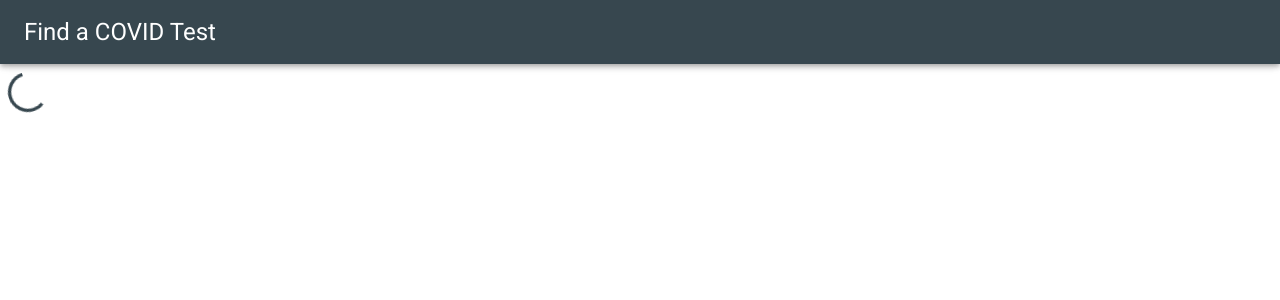
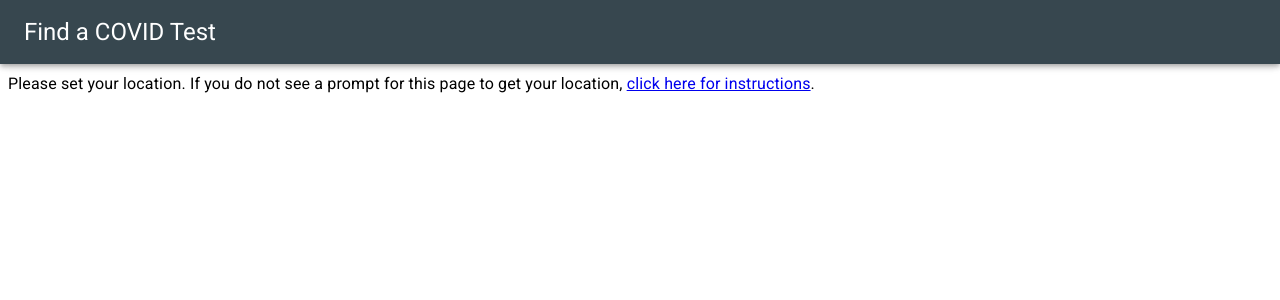
Before and after one commit to livgust/covid-test-locator-front-end, a React (Create React App) app: page / in a window 1280 px wide. Shown: the top 300 px of the page. Built offline with nearby package versions, Linux system fonts and the light colour scheme; no server answers.

Commit message:
feat: add user location

```diff
--- a/mock-server/routes.json
+++ b/mock-server/routes.json
@@ -1,4 +1,4 @@
 {
-  "/places": "/places?_embed=reports",
+  "/places*": "/places?_embed=reports",
   "/searchGooglePlaces*": "/places?_embed=reports"
 }
--- a/src/AddReport/LocationSearch.tsx
+++ b/src/AddReport/LocationSearch.tsx
@@ -1,4 +1,4 @@
-import React, {useState} from 'react';
+import React, {useContext, useState} from 'react';
 import {
   Box,
   Button,
@@ -11,20 +11,18 @@ import {
 } from '@mui/material';
 import {addPlace, searchPlaces} from '../api';
 import {Place} from '../types';
+import {LocationContext} from '../App';
 
 /**
- * @param props Takes a latitude and longitude to enable nearby searching, and
- *   onPlaceSelect which returns the Place that is selected when it is chosen.
+ * @param props Takes onPlaceSelect which returns the Place that is selected
+ *   when it is chosen.
  * @returns React Component that allows you to search for a location and
  *   requests that the server add the location.
  */
-function LocationSearch(props: {
-  latitude: number;
-  longitude: number;
-  onPlaceSelect?: (place: Place) => any;
-}) {
+function LocationSearch(props: {onPlaceSelect?: (place: Place) => any}) {
   const [searchTerm, setSearchTerm] = useState<string>('');
   const [results, setResults] = useState<Place[]>([]);
+  const {latitude, longitude} = useContext(LocationContext)!;
   return (
     <>
       <Box sx={{display: 'flex', alignItems: 'center'}}>
@@ -37,8 +35,8 @@ function LocationSearch(props: {
         <Button
           disabled={!searchTerm}
           onClick={() => {
-            searchPlaces({...props, keyword: searchTerm}).then(response =>
-              setResults(response)
+            searchPlaces({latitude, longitude, keyword: searchTerm}).then(
+              response => setResults(response)
             );
             return false;
           }}
--- a/src/AddReport/index.tsx
+++ b/src/AddReport/index.tsx
@@ -19,11 +19,7 @@ function AddReport(props: {place?: Place; open: boolean; onClose: () => any}) {
         <DialogTitle>Add New Report</DialogTitle>
         <DialogContent>
           {!place ? (
-            <LocationSearch
-              longitude={0}
-              latitude={0}
-              onPlaceSelect={setPlace}
-            />
+            <LocationSearch onPlaceSelect={setPlace} />
           ) : (
             <ReportForm
               place={place}
--- a/src/App/index.tsx
+++ b/src/App/index.tsx
@@ -1,4 +1,4 @@
-import React, {useEffect, useState} from 'react';
+import React, {createContext, useEffect, useState} from 'react';
 import {
   AppBar,
   CircularProgress,
@@ -40,17 +40,21 @@ function Menu() {
   );
 }
 
+type userLocationType = {latitude: number; longitude: number} | undefined;
+
+export const LocationContext = createContext<userLocationType>(undefined);
+
 function MainComponent() {
   const [isLoading, setIsLoading] = useState(true);
   const [places, setPlaces] = useState<Place[]>([]);
   const [dialogOpen, setDialogOpen] = useState(false);
   const [dialogPlace, setDialogPlace] = useState<Place | undefined>();
-  const [userLocation, setUserLocation] =
-    useState<{lat: number; long: number}>();
+  const [userLocation, setUserLocation] = useState<userLocationType>();
 
   useEffect(() => {
     navigator.geolocation.getCurrentPosition(geo => {
-      setUserLocation({lat: geo.coords.latitude, long: geo.coords.longitude});
+      const {latitude, longitude} = geo.coords;
+      setUserLocation({latitude, longitude});
       setIsLoading(false);
       setPlaces([]);
     });
@@ -58,10 +62,14 @@ function MainComponent() {
 
   useEffect(() => {
     setIsLoading(true);
-    getPlaces().then(retrievedPlaces => {
-      setPlaces(retrievedPlaces);
+    if (userLocation) {
+      getPlaces(userLocation).then(retrievedPlaces => {
+        setPlaces(retrievedPlaces);
+        setIsLoading(false);
+      });
+    } else {
       setIsLoading(false);
-    });
+    }
     return;
   }, [userLocation]);
 
@@ -75,8 +83,8 @@ function MainComponent() {
     <div>
       {isLoading ? (
         <CircularProgress />
-      ) : userLocation && userLocation?.lat && userLocation?.long ? (
-        <>
+      ) : userLocation && userLocation?.latitude && userLocation?.longitude ? (
+        <LocationContext.Provider value={userLocation}>
           <Fab
             onClick={() => setDialogOpen(true)}
             color="primary"
@@ -100,9 +108,20 @@ function MainComponent() {
             Innovations, LLC. The information shown may be outdated or incorrect
             and is not sanctioned by any government entity.
           </Typography>
-        </>
+        </LocationContext.Provider>
       ) : (
-        <Typography>Please set your location.</Typography>
+        <Typography>
+          Please set your location. If you do not see a prompt for this page to
+          get your location,{' '}
+          <a
+            href="https://www.lifewire.com/denying-access-to-your-location-4027789"
+            target="_blank"
+            rel="noreferrer"
+          >
+            click here for instructions
+          </a>
+          .
+        </Typography>
       )}
     </div>
   );
--- a/src/api/index.ts
+++ b/src/api/index.ts
@@ -1,7 +1,36 @@
 import {Place, Report} from '../types';
 
-export const getPlaces = async (): Promise<Place[]> => {
-  const response = await fetch(`${process.env.REACT_APP_SERVER_URL}/places`);
+export const getPlaces = async ({
+  latitude,
+  longitude,
+}: {
+  latitude: number;
+  longitude: number;
+}): Promise<Place[]> => {
+  const response = await fetch(
+    `${process.env.REACT_APP_SERVER_URL}/places?latitude=${latitude}&longitude=${longitude}`
+  );
+  return response.json();
+};
+
+// https://developers.google.com/maps/documentation/places/web-service/search-nearby#PlaceSearchRequests
+// on server-side, map to Place with ID & report(s) if we have it, without ID if we don't.
+export const searchPlaces = async ({
+  latitude,
+  longitude,
+  keyword,
+}: {
+  latitude: number;
+  longitude: number;
+  keyword: string;
+}): Promise<Place[]> => {
+  const body = new URLSearchParams({
+    location: `${latitude},${longitude}`,
+    keyword,
+  }).toString();
+  const response = await fetch(
+    `${process.env.REACT_APP_SERVER_URL}/searchGooglePlaces?${body}`
+  );
   return response.json();
 };
 
@@ -42,24 +71,3 @@ export const addReport = async (report: Report): Promise<void> => {
   });
   return;
 };
-
-// https://developers.google.com/maps/documentation/places/web-service/search-nearby#PlaceSearchRequests
-// on server-side, map to Place with ID & report(s) if we have it, without ID if we don't.
-export const searchPlaces = async ({
-  latitude,
-  longitude,
-  keyword,
-}: {
-  latitude: number;
-  longitude: number;
-  keyword: string;
-}): Promise<Place[]> => {
-  const body = new URLSearchParams({
-    location: `${latitude},${longitude}`,
-    keyword,
-  }).toString();
-  const response = await fetch(
-    `${process.env.REACT_APP_SERVER_URL}/searchGooglePlaces?${body}`
-  );
-  return response.json();
-};
```
Also changed, not shown: 1 other file (tests, documents, lock files or other folders).
